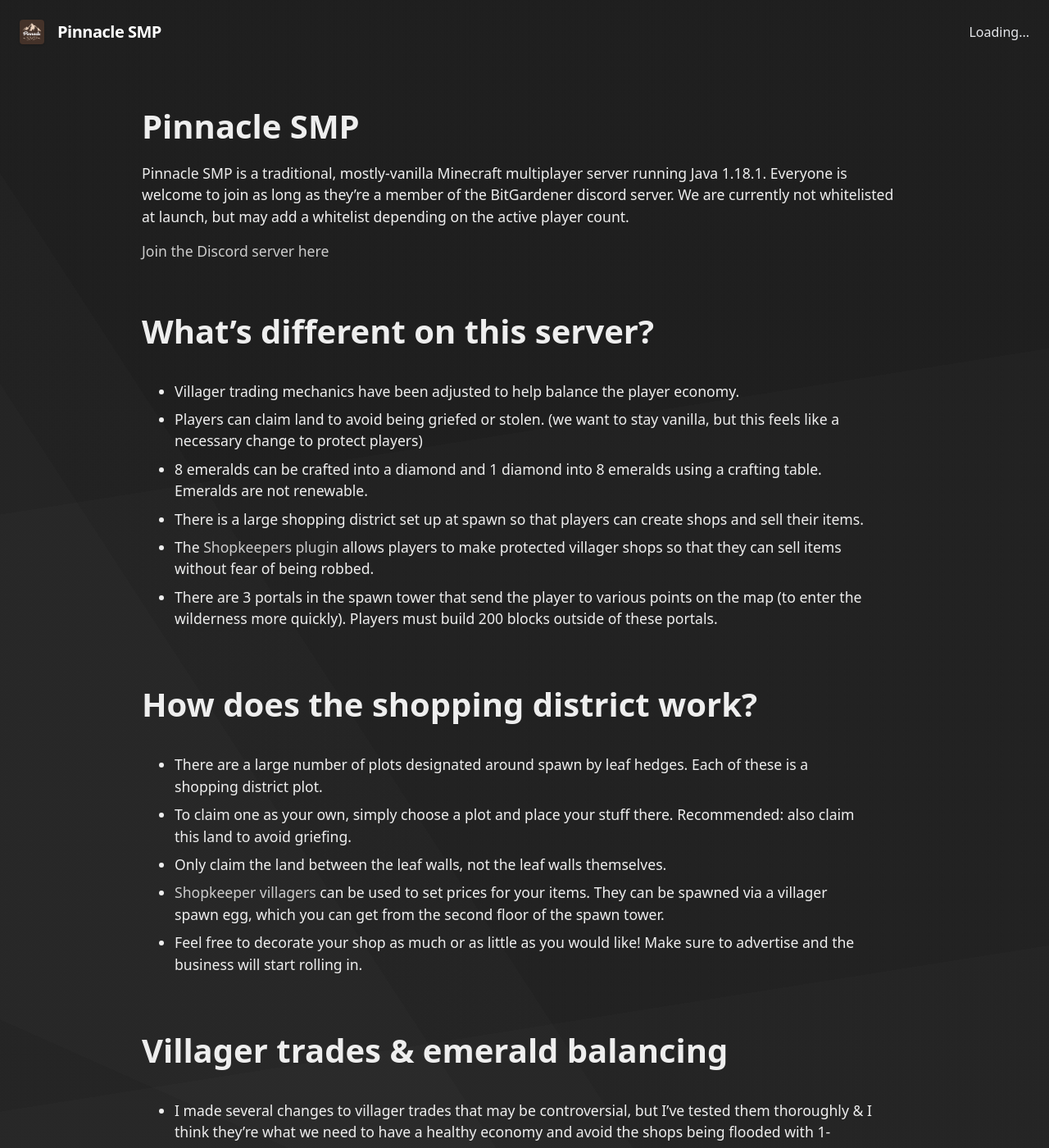
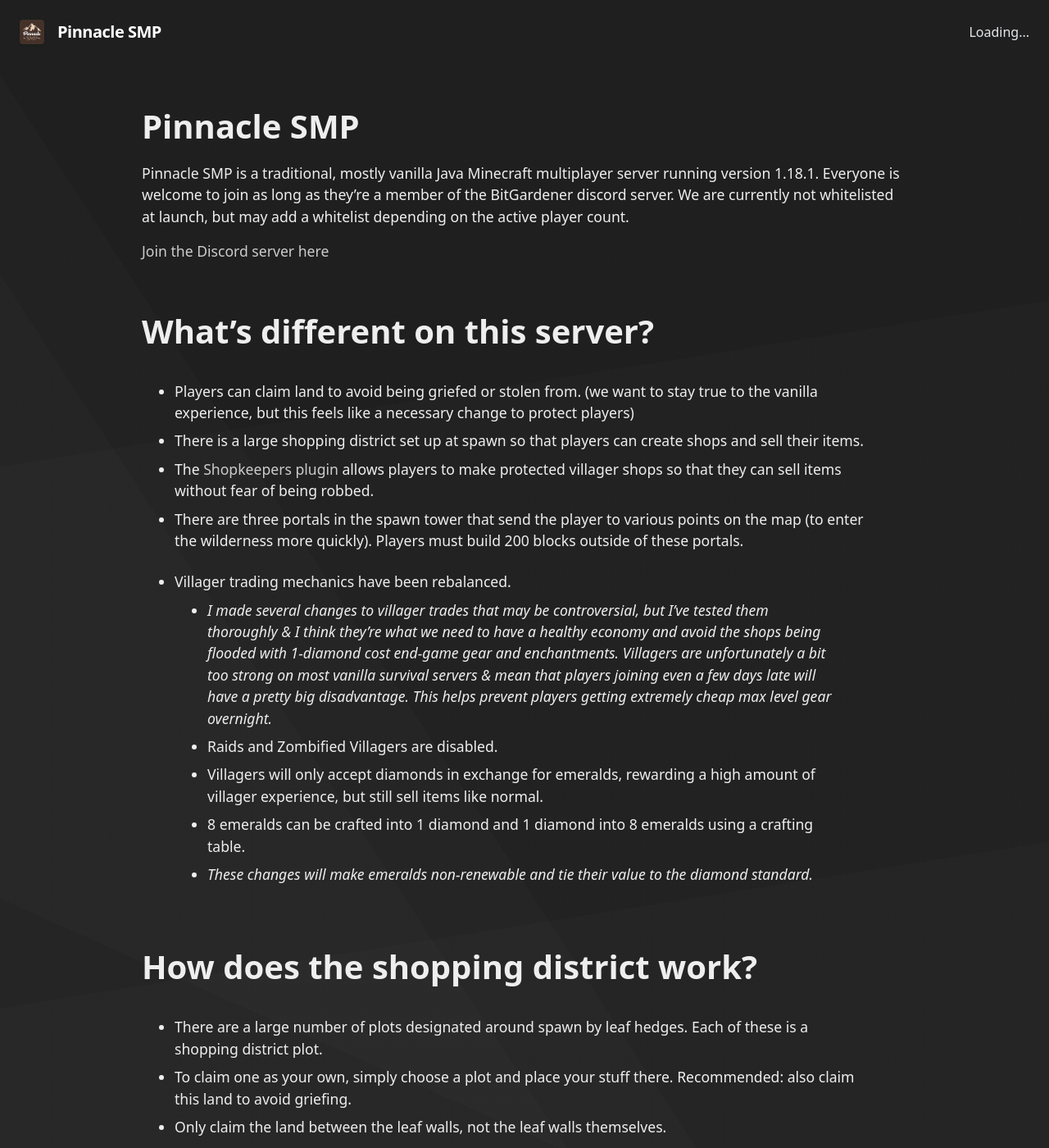
Before and after one commit to bitgardeneryt/pinnaclesite, a Jekyll site: the page built from docs/about.md, in a window 1280 px wide and 1400 px high. Shown: the whole window at 82% size. Built offline with Jekyll 4.4.1, drawn with Linux system fonts in a browser that asks for light colours; our own code applies the rules of GitHub Pages for plain Markdown files; some of the changed text lies outside the part shown.

Commit message:
Update about.md
proofread

```diff
--- a/docs/about.md
+++ b/docs/about.md
@@ -5,18 +5,23 @@ navname: About
 
 # {{ site.serverName }}
 
-Pinnacle SMP is a traditional, mostly-vanilla Minecraft multiplayer server running Java 1.18.1. Everyone is welcome to join as long as they're a member of the BitGardener discord server. We are currently not whitelisted at launch, but may add a whitelist depending on the active player count.
+Pinnacle SMP is a traditional, mostly vanilla Java Minecraft multiplayer server running version 1.18.1. Everyone is welcome to join as long as they're a member of the BitGardener discord server. We are currently not whitelisted at launch, but may add a whitelist depending on the active player count.
 
 [Join the Discord server here](https://discord.gg/cBgEbC6dAK)
 
 # What's different on this server?
 
- - Villager trading mechanics have been adjusted to help balance the player economy.
- - Players can claim land to avoid being griefed or stolen. (we want to stay vanilla, but this feels like a necessary change to protect players)
- - 8 emeralds can be crafted into a diamond and 1 diamond into 8 emeralds using a crafting table. Emeralds are not renewable.
+ - Players can claim land to avoid being griefed or stolen from. (we want to stay true to the vanilla experience, but this feels like a necessary change to protect players)
  - There is a large shopping district set up at spawn so that players can create shops and sell their items.
  - The [Shopkeepers plugin](https://dev.bukkit.org/projects/shopkeepers) allows players to make protected villager shops so that they can sell items without fear of being robbed.
- - There are 3 portals in the spawn tower that send the player to various points on the map (to enter the wilderness more quickly). Players must build 200 blocks outside of these portals.
+ - There are three portals in the spawn tower that send the player to various points on the map (to enter the wilderness more quickly). Players must build 200 blocks outside of these portals.
+
+ - Villager trading mechanics have been rebalanced.
+    - _I made several changes to villager trades that may be controversial, but I've tested them thoroughly & I think they're what we need to have a healthy economy and avoid the shops being flooded with 1-diamond cost end-game gear and enchantments. Villagers are unfortunately a bit too strong on most vanilla survival servers & mean that players joining even a few days late will have a pretty big disadvantage. This helps prevent players getting extremely cheap max level gear overnight._
+    - Raids and Zombified Villagers are disabled.
+    - Villagers will only accept diamonds in exchange for emeralds, rewarding a high amount of villager experience, but still sell items like normal.
+    - 8 emeralds can be crafted into 1 diamond and 1 diamond into 8 emeralds using a crafting table.
+    - _These changes will make emeralds non-renewable and tie their value to the diamond standard._
 
 # How does the shopping district work?
 
@@ -26,20 +31,12 @@ Pinnacle SMP is a traditional, mostly-vanilla Minecraft multiplayer server runni
  - [Shopkeeper villagers](https://dev.bukkit.org/projects/shopkeepers) can be used to set prices for your items. They can be spawned via a villager spawn egg, which you can get from the second floor of the spawn tower.
  - Feel free to decorate your shop as much or as little as you would like! Make sure to advertise and the business will start rolling in.
 
-# Villager trades & emerald balancing
-
- - I made several changes to villager trades that may be controversial, but I've tested them thoroughly & I think they're what we need to have a healthy economy and avoid the shops being flooded with 1-diamond cost end-game gear and enchantments. Villagers are unfortunately a bit too strong on most vanilla survival servers & mean that players joining even a few days late will have a pretty big disadvantage. This helps prevent players getting extremely cheap max level gear overnight.
- - Emeralds are no longer renewable, so all emeralds must be mined or crafted from diamonds (1 diamond = 8 emeralds as a crafting recipe).
- - All villager trades that give the player emeralds are replaced with a trade of 1 diamond for 1 emerald. This trade is not worth the diamond but it will instantly level your villager up to the next rank (it gives extra experience points).
- - Mending is set to a fixed cost of 64 emeralds, which is the equivalent of 8 diamonds. This is expensive, but important for balance reasons.
- - Raids and zombified villagers are disabled. This means villager prices cannot be artificially reduced & raid farms cannot be used.
-
 # Rules
 
  - Generally be respectful of others.
- - Don't build within 300 blocks of spawn (except for shop plots).
+ - **Don't build within 300 blocks of spawn** (except for shop plots).
  - Don't hack or cheat in any way.
- - Don't steal from other players or destroy what others built.
+ - Don't steal from other players or destroy what others build.
  - Don't build too close to other people without their permission.
  - Don't take stuff from other people's resource farms unless they're public (e.g. an enderman farm).
  - Item duping is prohibited. If you aren't sure if it counts as cheating, ask bitgardener
```
